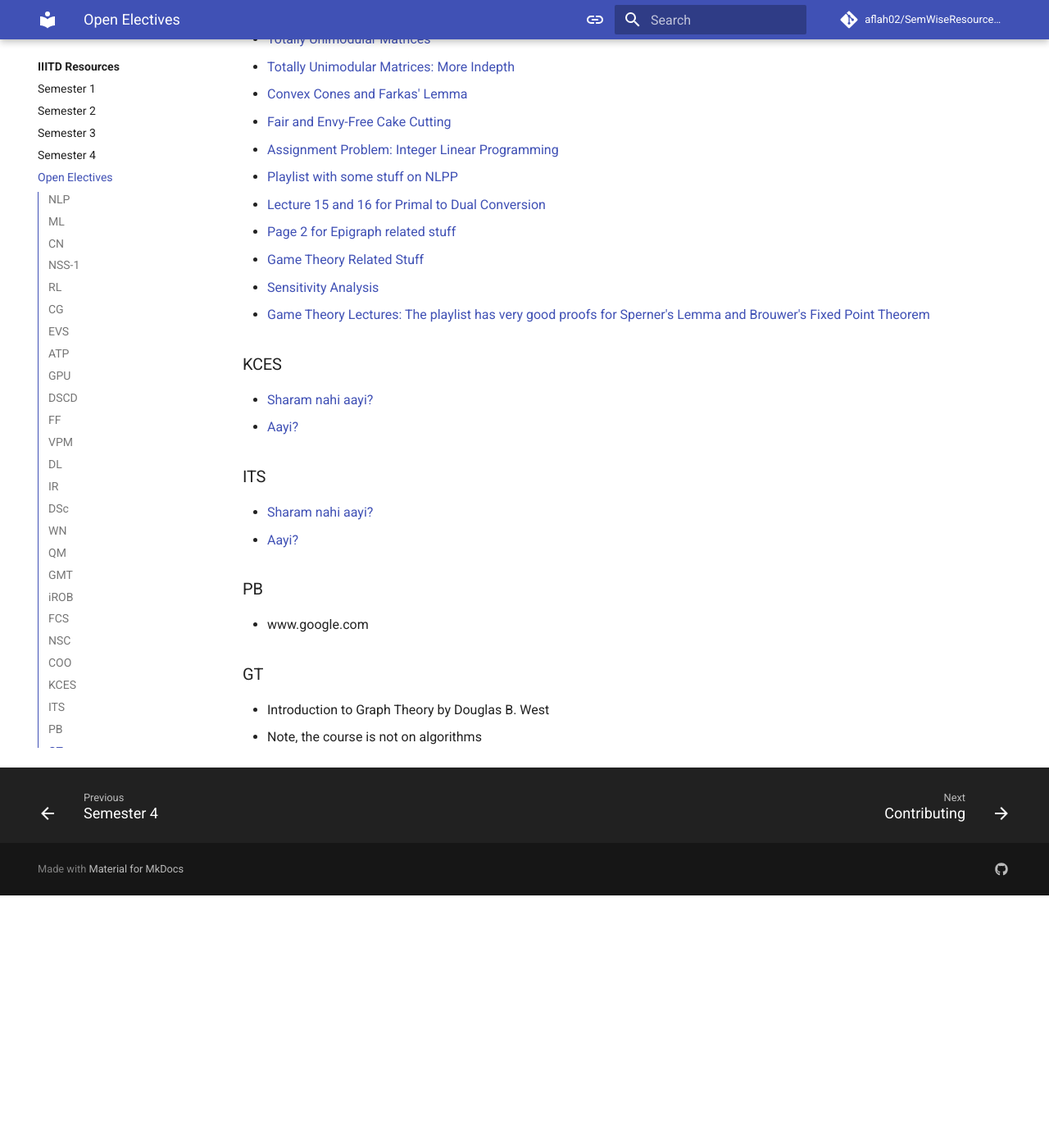
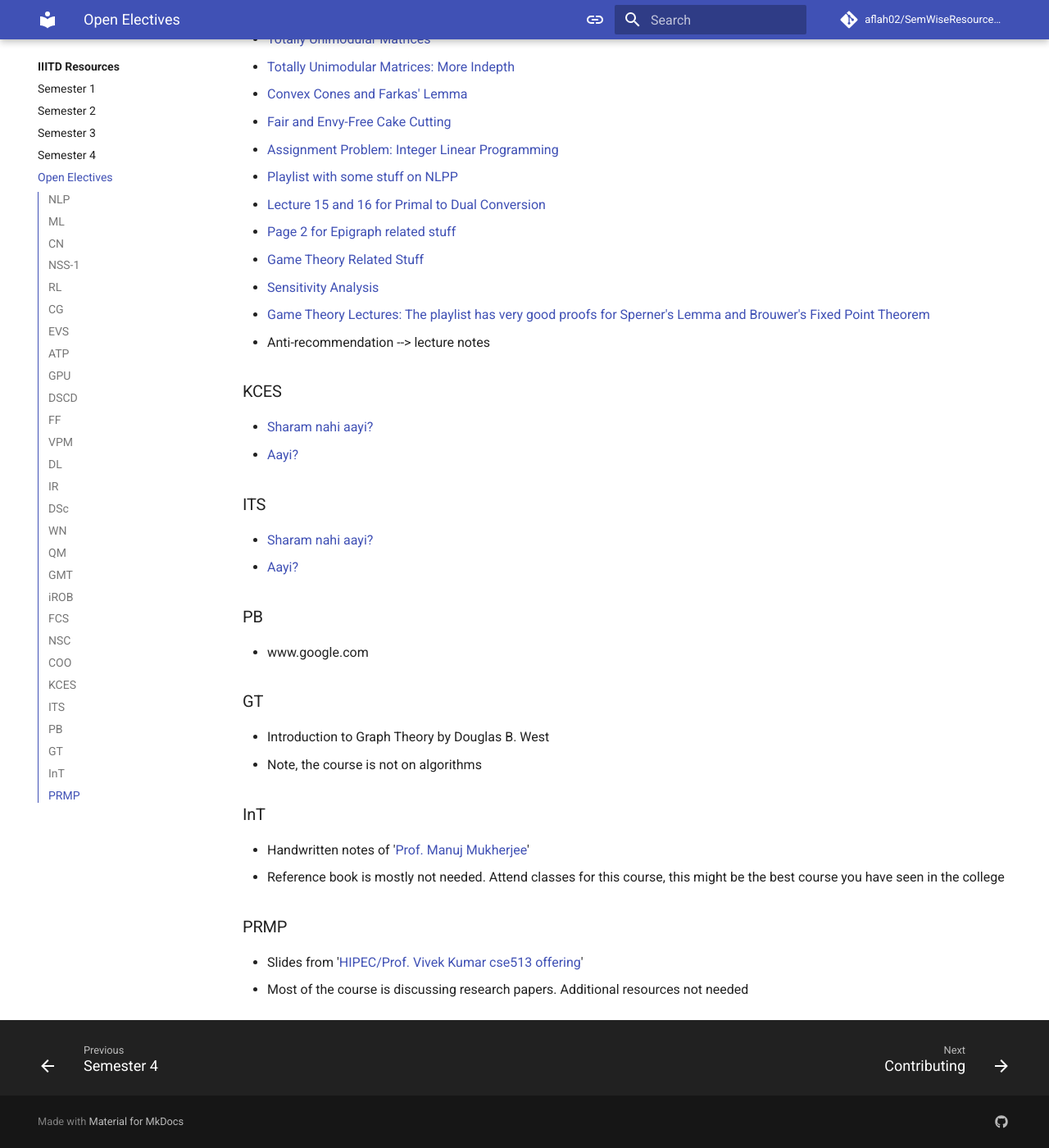
Before and after one commit to aflah02/SemWiseResourcesIIIT, an MkDocs documentation site: the page built from docs/open-electives.md, in a window 1280 px wide and 1400 px high, scrolled down 4799 px. Shown: the whole window at 82% size. Built offline with MkDocs 1.6.1 and Material for MkDocs 9.7.7, drawn with Linux system fonts in a browser that asks for light colours; comment, search, counter and statistics services are not loaded; before the commit the page ends 5891 px from its top, so only the background shows below that.

```diff
--- a/docs/open-electives.md
+++ b/docs/open-electives.md
@@ -144,6 +144,7 @@
 - [Game Theory Related Stuff](https://www.youtube.com/playlist?list=PLKI1h_nAkaQoDzI4xDIXzx6U2ergFmedo)
 - [Sensitivity Analysis](https://www.youtube.com/watch?v=5Pgxo_7bNa8)
 - [Game Theory Lectures: The playlist has very good proofs for Sperner's Lemma and Brouwer's Fixed Point Theorem](https://www.youtube.com/playlist?list=PLdUzuimxVcC0QCFYP0Af3TNldswjL8_ep)
+- Anti-recommendation --> lecture notes
 
 ### KCES
 - [Sharam nahi aayi?](https://www.youtube.com/watch?v=dQw4w9WgXcQ)
@@ -159,3 +160,11 @@
 ### GT
 - Introduction to Graph Theory by Douglas B. West
 - Note, the course is not on algorithms
+
+### InT
+- Handwritten notes of '[Prof. Manuj Mukherjee](https://sites.google.com/view/manuj-mukherjee/teaching)'
+- Reference book is mostly not needed. Attend classes for this course, this might be the best course you have seen in the college
+
+### PRMP
+- Slides from '[HIPEC/Prof. Vivek Kumar cse513 offering](https://hipec.github.io/courses/cse513.html)'
+- Most of the course is discussing research papers. Additional resources not needed
```
Also changed, not shown: README.md (+10 -1 lines), docs/index.md (+1 -1 lines).
